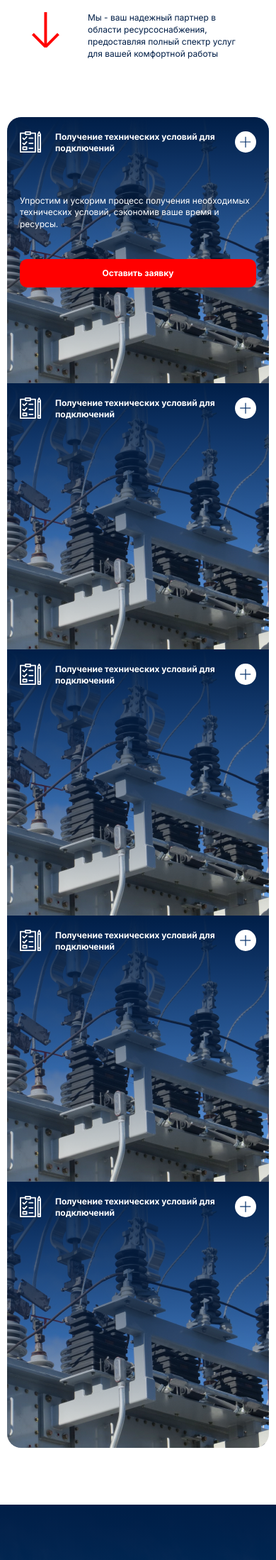
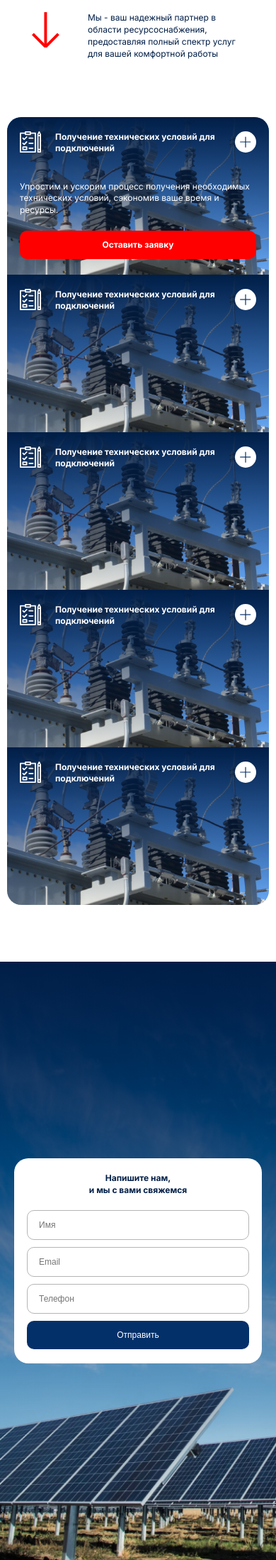
Before and after one commit to grklakg/electrolegis, a PHP site: page / in a window 390 px wide. Shown: the part 269-2467 px from the top of the page at 71% size. Run offline with PHP 8.4, Linux system fonts and the light colour scheme.

Commit message:
field width

```diff
--- a/css/style.css
+++ b/css/style.css
@@ -449,6 +449,7 @@
     }
     .card {
         width: auto;
+        height: 222px;
         padding: 20px 18px 20px 18px;
     }
 
@@ -459,6 +460,10 @@
     .card-icon, .card-button-plus, .card-button-back {
         width: 30px;
         height: 30px;
+    }
+
+    .card-description {
+        margin: 20px 0;
     }
 
     .card-button {
@@ -490,7 +495,13 @@
     }
 
     .contact-form-fields {
-        margin: 20px auto 0 auto;
+        margin: 20px 18px 0 18px;
+    }
+
+    .contact-form-fields .form-button {
+        width: auto;
+        height: 40px;
+        margin: 0;
     }
 
     .tagline-text {
```
